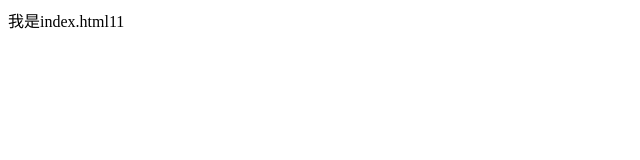
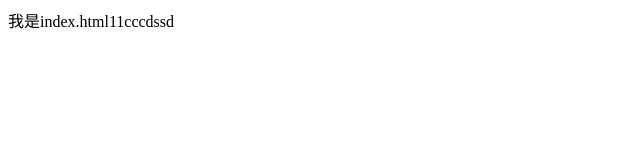
Before and after one commit to ex-lixin028/git-demo, a plain HTML site: page index.html in a window 1280 px wide. Shown: the full height of the page, 0-640 px from the left. Drawn offline with Linux system fonts and the light colour scheme.

Commit message:
gitcomit

```diff
--- a/index.html
+++ b/index.html
@@ -8,7 +8,7 @@
 </head>
 
 <body>
-    我是index.html11
+    我是index.html11cccdssd
 </body>
 
 </html>
```
